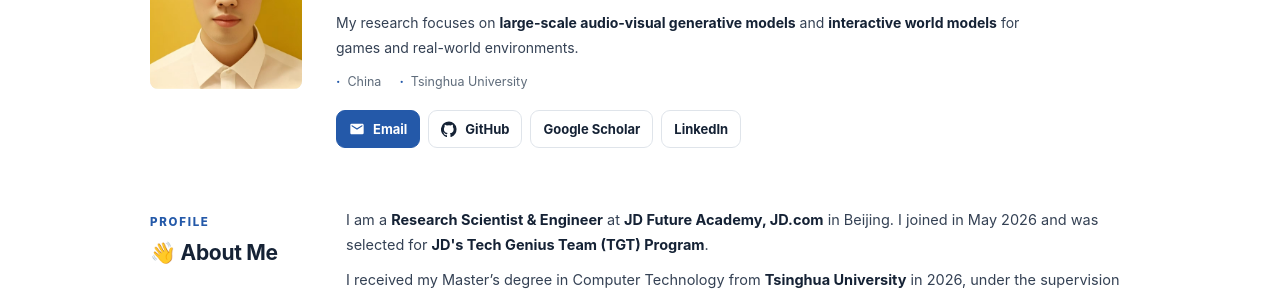
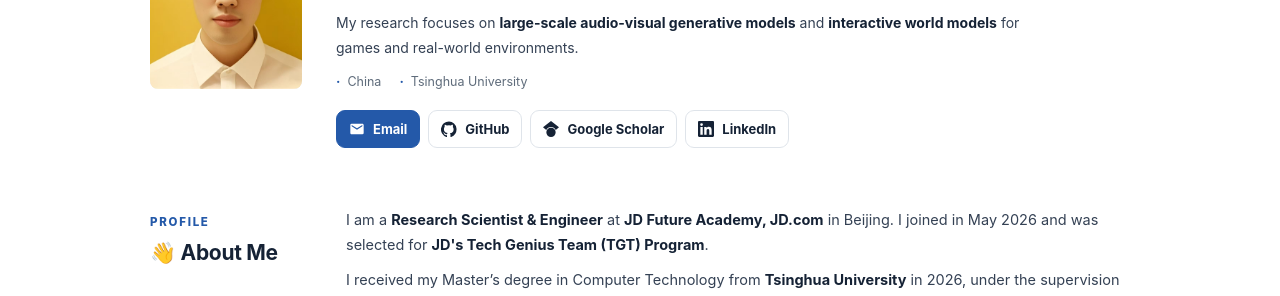
Before and after one commit to zhuang2002/zhuang2002.github.io, a Jekyll site: the page built from _pages/about.html, in a window 1280 px wide. Shown: the part 271-567 px from the top of the page. Built offline with Jekyll 4.4.1, drawn with Linux system fonts in a browser that asks for light colours.

Commit message:
Add Scholar and LinkedIn icons to homepage profile buttons

```diff
--- a/_pages/about.html
+++ b/_pages/about.html
@@ -112,12 +112,13 @@
       background: var(--paper);
       font-size: 13px;
       font-weight: 660;
+      white-space: nowrap;
       transition: transform .18s ease, border-color .18s ease, box-shadow .18s ease;
     }
     .button:hover { transform: translateY(-1px); border-color: #aebdce; color: var(--ink); box-shadow: 0 6px 18px rgba(25, 42, 66, .08); }
     .button.primary { color: white; background: var(--accent); border-color: var(--accent); }
     .button.primary:hover { color: white; background: var(--accent-strong); border-color: var(--accent-strong); }
-    .button svg { width: 16px; height: 16px; fill: currentColor; }
+    .button svg { width: 16px; height: 16px; flex-shrink: 0; fill: currentColor; }
 
     .about-section { padding-top: 30px; }
     .about-section .section-head { grid-template-columns: 170px 1fr; align-items: start; margin-bottom: 22px; }
@@ -275,8 +276,14 @@
             <svg viewBox="0 0 24 24" aria-hidden="true"><path d="M12 .7a12 12 0 0 0-3.8 23.4c.6.1.8-.3.8-.6v-2.3c-3.3.7-4-1.4-4-1.4-.5-1.4-1.3-1.8-1.3-1.8-1.1-.7.1-.7.1-.7 1.2.1 1.8 1.2 1.8 1.2 1.1 1.8 2.8 1.3 3.5 1 .1-.8.4-1.3.8-1.6-2.7-.3-5.5-1.3-5.5-5.9 0-1.3.5-2.4 1.2-3.2-.1-.3-.5-1.5.1-3.2 0 0 1-.3 3.3 1.2a11.4 11.4 0 0 1 6 0C16.6 5.5 17.6 5.8 17.6 5.8c.7 1.7.3 2.9.1 3.2.8.8 1.2 1.9 1.2 3.2 0 4.6-2.8 5.6-5.5 5.9.4.4.8 1.1.8 2.2v3.2c0 .3.2.7.8.6A12 12 0 0 0 12 .7Z"/></svg>
             GitHub
           </a>
-          <a class="button" href="https://scholar.google.co.in/citations?user=J3olRccAAAAJ&amp;hl=en" target="_blank" rel="noopener">Google Scholar</a>
-          <a class="button" href="https://www.linkedin.com/in/%E4%BF%8A%E8%B1%AA-%E5%BA%84-3b2214372/" target="_blank" rel="noopener">LinkedIn</a>
+          <a class="button" href="https://scholar.google.co.in/citations?user=J3olRccAAAAJ&amp;hl=en" target="_blank" rel="noopener">
+            <svg viewBox="0 0 24 24" aria-hidden="true" focusable="false"><path d="M12 24a7 7 0 1 1 0-14 7 7 0 0 1 0 14Zm0-24L0 9.5l4.838 3.94A8 8 0 0 1 12 9a8 8 0 0 1 7.162 4.44L24 9.5Z"/></svg>
+            Google Scholar
+          </a>
+          <a class="button" href="https://www.linkedin.com/in/%E4%BF%8A%E8%B1%AA-%E5%BA%84-3b2214372/" target="_blank" rel="noopener">
+            <svg viewBox="0 0 24 24" aria-hidden="true" focusable="false"><path d="M20.447 20.452h-3.554v-5.569c0-1.328-.027-3.037-1.852-3.037-1.853 0-2.136 1.445-2.136 2.939v5.667H9.351V9h3.414v1.561h.046c.477-.9 1.637-1.85 3.37-1.85 3.601 0 4.267 2.37 4.267 5.455v6.286ZM5.337 7.433a2.062 2.062 0 1 1 0-4.124 2.062 2.062 0 0 1 0 4.124ZM7.119 20.452H3.555V9h3.564v11.452ZM22.225 0H1.771C.792 0 0 .774 0 1.729v20.542C0 23.227.792 24 1.771 24h20.451C23.2 24 24 23.227 24 22.271V1.729C24 .774 23.2 0 22.222 0Z"/></svg>
+            LinkedIn
+          </a>
         </div>
       </div>
     </article>
```
